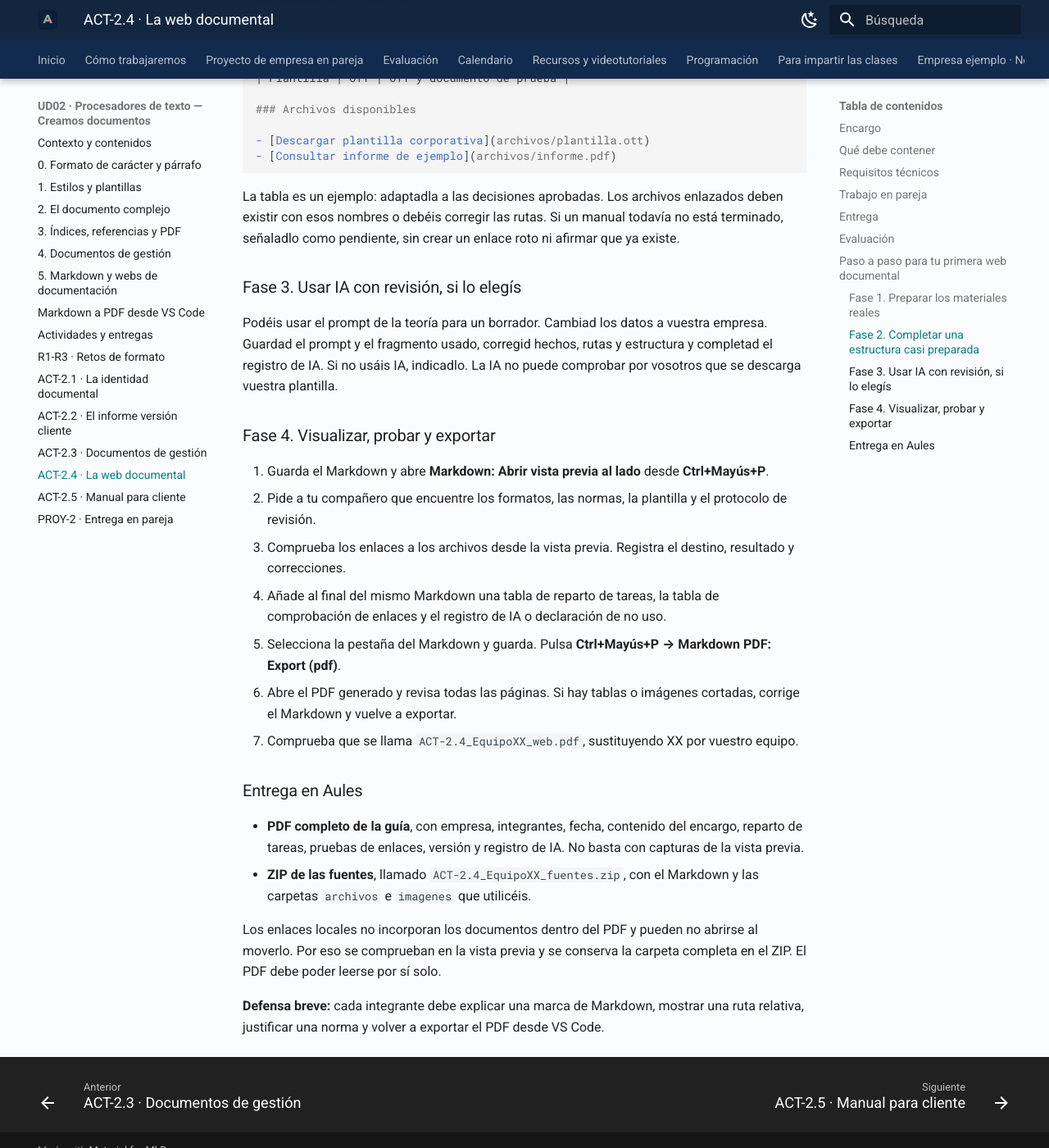
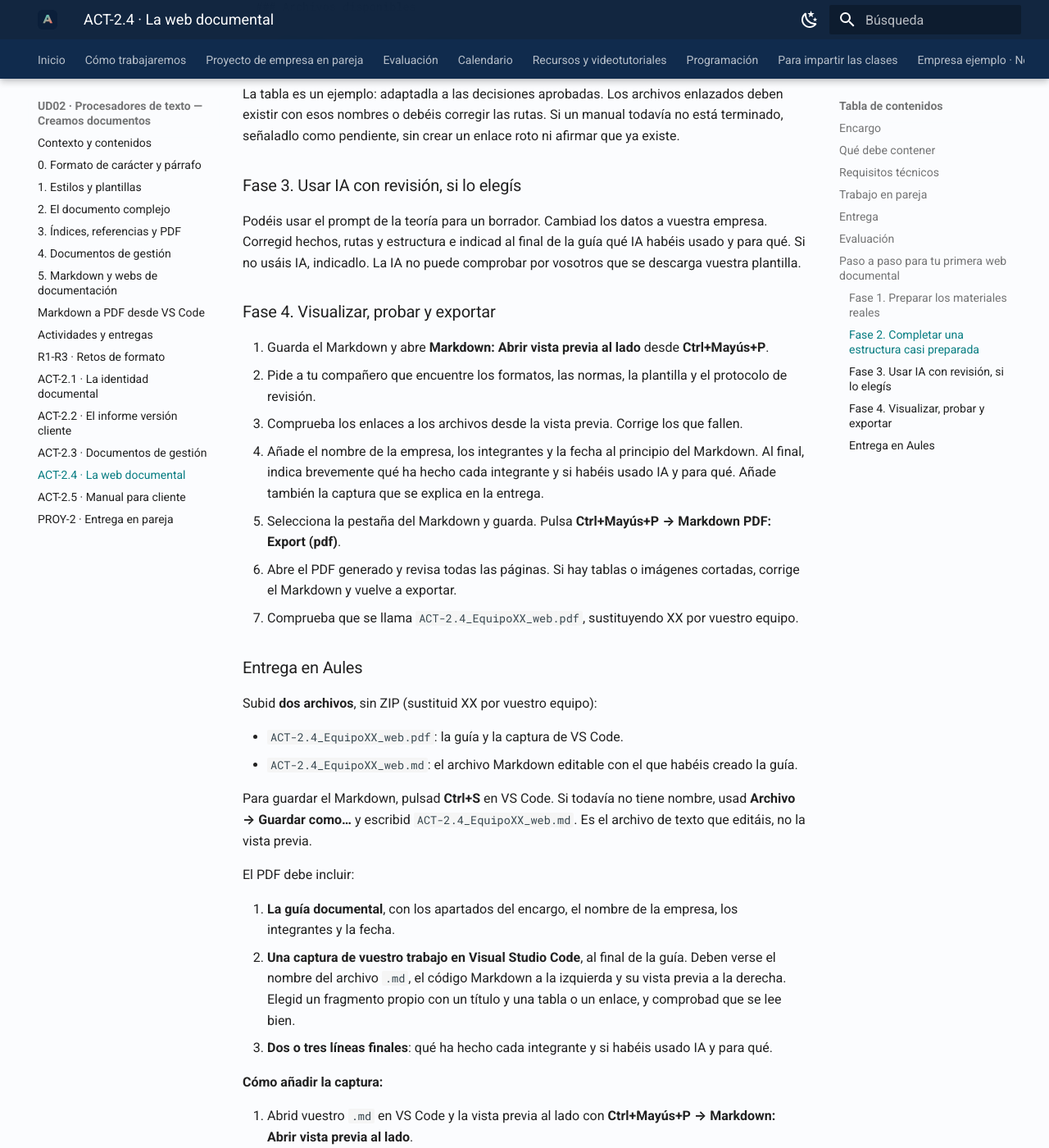
Before and after one commit to davidmolinafernadez/SMX_MEDIO_AOF, an MkDocs documentation site: the page built from .site-src/unidades/ud02-actividad-4.md, in a window 1280 px wide and 1400 px high, scrolled down 4212 px. Shown: the whole window at 82% size. Built offline with MkDocs 1.6.1 and Material for MkDocs 9.7.7, drawn with Linux system fonts in a browser that asks for light colours; some of the changed text lies outside the part shown.

Commit message:
Simplificar entrega de ACT-2.4 a PDF y Markdown

````diff
--- a/.site-src/unidades/ud02-actividad-4.md
+++ b/.site-src/unidades/ud02-actividad-4.md
@@ -5,7 +5,7 @@
 *Ejemplo visual orientativo: no hay que copiarlo exactamente, pero muestra una guía con normas claras sobre estilos, archivos y revisión.*
 
 **Tarea en Aules:** `ACT-2.4 · La web documental de la empresa`
-**Archivos:** `ACT-2.4_EquipoXX_web.pdf` y `ACT-2.4_EquipoXX_fuentes.zip` · **Pareja** · 3 h.
+**Archivos:** `ACT-2.4_EquipoXX_web.pdf` y `ACT-2.4_EquipoXX_web.md` · **Pareja** · 3 h.
 
 ## Encargo
 
@@ -51,13 +51,7 @@ Debe cumplir:
 
 ## Entrega
 
-Un PDF de pareja con:
-
-- Contenido completo de la guía documental exportado desde VS Code.
-- Relación de apartados de la guía.
-- Tabla de reparto de tareas.
-- Comprobación de enlaces.
-- Registro de versión.
+Un PDF y el archivo Markdown editable por pareja: la guía documental con el nombre de la empresa, los integrantes y la fecha, y una captura final del trabajo en Visual Studio Code. Más abajo se explica cómo hacerla.
 
 ## Evaluación
 
@@ -133,23 +127,47 @@ La tabla es un ejemplo: adaptadla a las decisiones aprobadas. Los archivos enlaz
 
 ### Fase 3. Usar IA con revisión, si lo elegís
 
-Podéis usar el prompt de la teoría para un borrador. Cambiad los datos a vuestra empresa. Guardad el prompt y el fragmento usado, corregid hechos, rutas y estructura y completad el registro de IA. Si no usáis IA, indicadlo. La IA no puede comprobar por vosotros que se descarga vuestra plantilla.
+Podéis usar el prompt de la teoría para un borrador. Cambiad los datos a vuestra empresa. Corregid hechos, rutas y estructura e indicad al final de la guía qué IA habéis usado y para qué. Si no usáis IA, indicadlo. La IA no puede comprobar por vosotros que se descarga vuestra plantilla.
 
 ### Fase 4. Visualizar, probar y exportar
 
 1. Guarda el Markdown y abre **Markdown: Abrir vista previa al lado** desde **Ctrl+Mayús+P**.
 2. Pide a tu compañero que encuentre los formatos, las normas, la plantilla y el protocolo de revisión.
-3. Comprueba los enlaces a los archivos desde la vista previa. Registra el destino, resultado y correcciones.
-4. Añade al final del mismo Markdown una tabla de reparto de tareas, la tabla de comprobación de enlaces y el registro de IA o declaración de no uso.
+3. Comprueba los enlaces a los archivos desde la vista previa. Corrige los que fallen.
+4. Añade el nombre de la empresa, los integrantes y la fecha al principio del Markdown. Al final, indica brevemente qué ha hecho cada integrante y si habéis usado IA y para qué. Añade también la captura que se explica en la entrega.
 5. Selecciona la pestaña del Markdown y guarda. Pulsa **Ctrl+Mayús+P → Markdown PDF: Export (pdf)**.
 6. Abre el PDF generado y revisa todas las páginas. Si hay tablas o imágenes cortadas, corrige el Markdown y vuelve a exportar.
 7. Comprueba que se llama `ACT-2.4_EquipoXX_web.pdf`, sustituyendo XX por vuestro equipo.
 
 ### Entrega en Aules
 
-- **PDF completo de la guía**, con empresa, integrantes, fecha, contenido del encargo, reparto de tareas, pruebas de enlaces, versión y registro de IA. No basta con capturas de la vista previa.
-- **ZIP de las fuentes**, llamado `ACT-2.4_EquipoXX_fuentes.zip`, con el Markdown y las carpetas `archivos` e `imagenes` que utilicéis.
+Subid **dos archivos**, sin ZIP (sustituid XX por vuestro equipo):
 
-Los enlaces locales no incorporan los documentos dentro del PDF y pueden no abrirse al moverlo. Por eso se comprueban en la vista previa y se conserva la carpeta completa en el ZIP. El PDF debe poder leerse por sí solo.
+- `ACT-2.4_EquipoXX_web.pdf`: la guía y la captura de VS Code.
+- `ACT-2.4_EquipoXX_web.md`: el archivo Markdown editable con el que habéis creado la guía.
 
-**Defensa breve:** cada integrante debe explicar una marca de Markdown, mostrar una ruta relativa, justificar una norma y volver a exportar el PDF desde VS Code.
+Para guardar el Markdown, pulsad **Ctrl+S** en VS Code. Si todavía no tiene nombre, usad **Archivo → Guardar como…** y escribid `ACT-2.4_EquipoXX_web.md`. Es el archivo de texto que editáis, no la vista previa.
+
+El PDF debe incluir:
+
+1. **La guía documental**, con los apartados del encargo, el nombre de la empresa, los integrantes y la fecha.
+2. **Una captura de vuestro trabajo en Visual Studio Code**, al final de la guía. Deben verse el nombre del archivo `.md`, el código Markdown a la izquierda y su vista previa a la derecha. Elegid un fragmento propio con un título y una tabla o un enlace, y comprobad que se lee bien.
+3. **Dos o tres líneas finales**: qué ha hecho cada integrante y si habéis usado IA y para qué.
+
+**Cómo añadir la captura:**
+
+1. Abrid vuestro `.md` en VS Code y la vista previa al lado con **Ctrl+Mayús+P → Markdown: Abrir vista previa al lado**.
+2. Capturad la ventana con **Win+Mayús+S** y guardad la imagen como `evidencia_vscode.png` dentro de la carpeta `imagenes` del proyecto. Evitad mostrar datos personales ajenos a la actividad.
+3. Añadid al final del Markdown:
+
+```md
+## Evidencia del trabajo
+
+![Nuestro Markdown y su vista previa en VS Code](imagenes/evidencia_vscode.png)
+```
+
+4. Guardad y exportad de nuevo con **Markdown PDF: Export (pdf)**. Abrid el PDF y comprobad que incluye la guía y la captura legible.
+
+**No hay que entregar un ZIP.** Conservad también las carpetas del proyecto en `EMPRESA_EquipoXX` para poder enseñarlas en clase. Las imágenes se verán en el PDF; el `.md` permite revisar el código aunque no se adjunten esas carpetas. Comprobad los enlaces locales desde la vista previa; pueden dejar de abrirse al mover el PDF a otro ordenador.
+
+**Comprobación en clase:** cada integrante debe poder abrir el Markdown, explicar una marca que haya utilizado y volver a exportar el PDF desde VS Code.
````
Also changed, not shown: .site-src/unidades/ud02-exportar-pdf-vscode.md (+1 -1 lines), .site-src/unidades/ud2-practicas.md (+1 -1 lines), UD02/Actividades/A4_revision_cruzada.md (+33 -15 lines), UD02/Teoria/07_exportar_pdf_vscode.md (+1 -1 lines).
